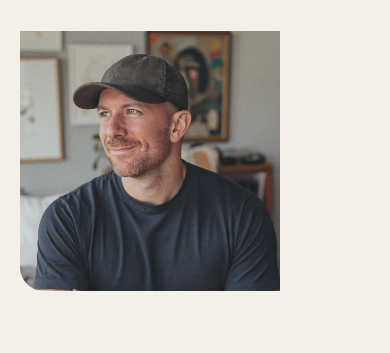
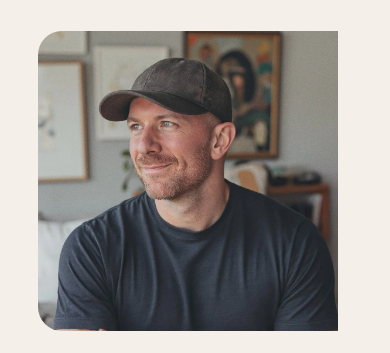
Before and after one commit to makegoode/iangoodestudio, a plain HTML site: page about.html in a window 390 px wide. Shown: the part 41-394 px from the top of the page. Drawn offline with Linux system fonts and the light colour scheme.

Commit message:
Improve about page mobile: center photo, round top-left corner
Co-Authored-By: Claude Sonnet 4.6 <noreply@anthropic.com>

```diff
--- a/css/style.css
+++ b/css/style.css
@@ -704,10 +704,17 @@ footer {
 @media (max-width: 600px) {
   .about-layout {
     grid-template-columns: 1fr;
+    gap: 32px;
+  }
+
+  .about-photo-col {
+    display: flex;
+    justify-content: center;
   }
 
   .about-photo {
-    max-width: 260px;
+    max-width: 300px;
+    border-radius: 24px 0 0 24px;
   }
 }
 
```
